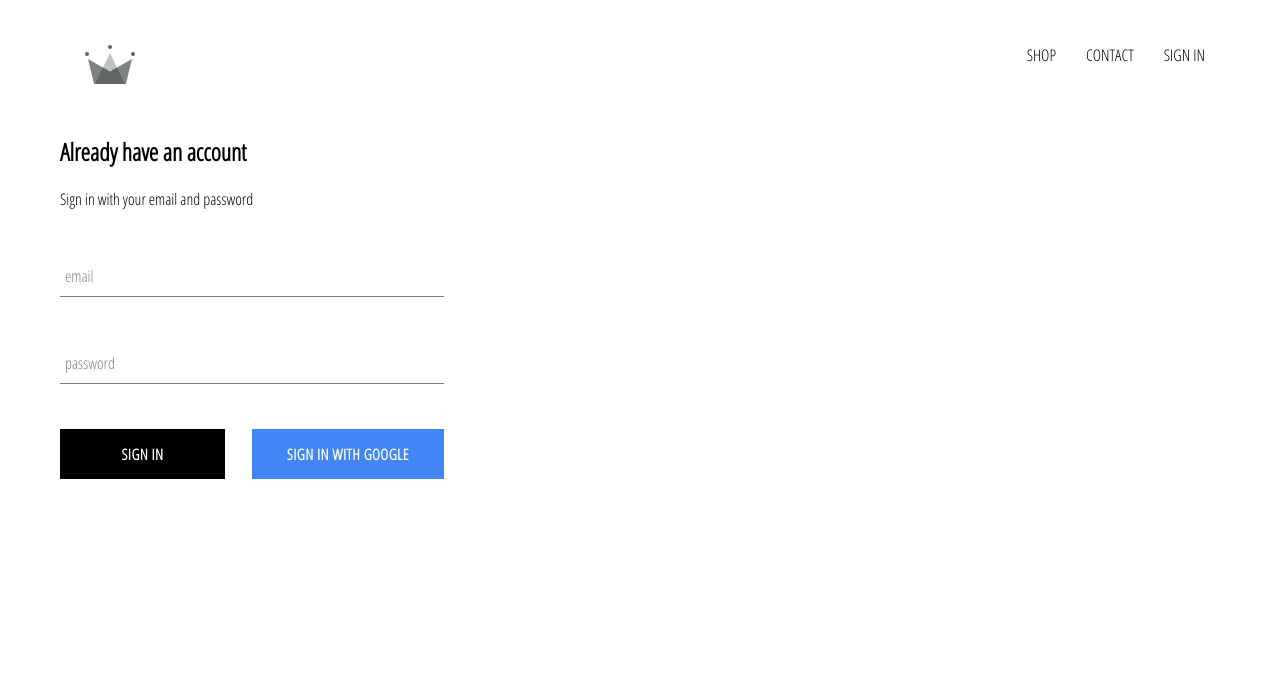
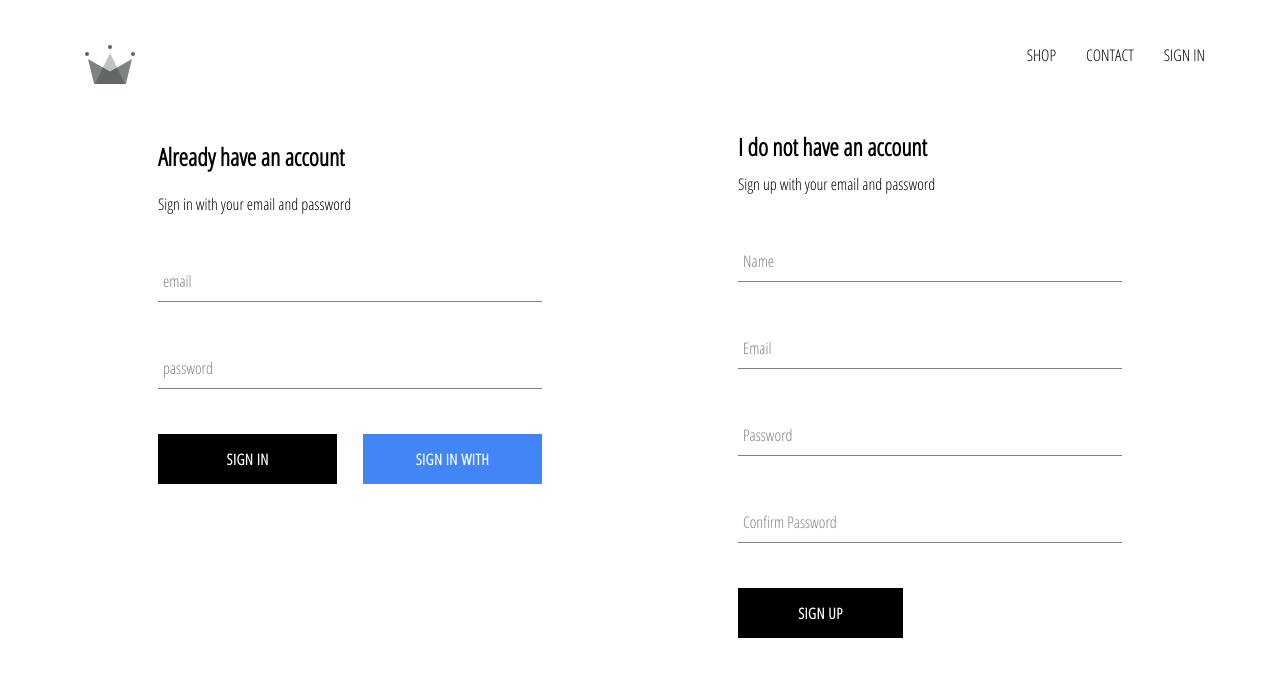
Before and after one commit to gabcamilo/crwn-clothing, a React (Create React App) app: page /signin in a window 1280 px wide. Shown: the top 676 px of the page. Built offline with nearby package versions, Linux system fonts and the light colour scheme; no server answers.

Commit message:
Finished sign-up with with email and password.

```diff
--- a/src/components/custom-button/CustomButton.jsx
+++ b/src/components/custom-button/CustomButton.jsx
@@ -2,8 +2,9 @@ import React from 'react'
 import './CustomButton.scss'
 
 const CustomButton = ({children, isGoogleSignIn, ...otherProps}) => {
+	const {customclass} = otherProps
 	return (
-		<button className={`${isGoogleSignIn ? 'google-sign-in' : ''} custom-button` }
+		<button className={`${isGoogleSignIn ? 'google-sign-in' : ''} custom-button ${customclass ? customclass : ''}`  }
 		{...otherProps}>
 			{children}
 		</button>
--- a/src/components/sign-in/SignIn.jsx
+++ b/src/components/sign-in/SignIn.jsx
@@ -35,8 +35,8 @@ export class SignIn extends Component {
 					<FormInput type="password" name="password" label="password" value={this.state.password} handleChange={this.handleChange} required/>
 
 					<div className="buttons">
-						<CustomButton type="submit">Sign in</CustomButton>
-						<CustomButton onClick={signInWithGoogle} isGoogleSignIn>Sign in with Google</CustomButton>
+						<CustomButton customclass="left-button" type="submit">Sign in</CustomButton>
+						<CustomButton customclass="right-button" onClick={signInWithGoogle} isGoogleSignIn>Sign in with Google</CustomButton>
 					</div>
 				</form>
 			</div>
--- a/src/components/sign-in/SignIn.scss
+++ b/src/components/sign-in/SignIn.scss
@@ -12,3 +12,14 @@
 	display: flex;
 	justify-content: space-between;
 }
+
+.custom-button {
+	flex: 1;
+}
+.left-button {
+	margin-right: 1vw;
+}
+
+.right-button {
+	margin-left: 1vw;
+}
--- /dev/null
+++ b/src/components/sign-up/SignUp.jsx
@@ -0,0 +1,108 @@
+import React, { Component } from 'react'
+
+import FormInput from '../form-input/FormInput'
+import CustomButton from '../custom-button/CustomButton'
+
+import { auth, createUserProfileDocument } from '../../firebase/firebase.utils'
+
+import './SignUp.scss'
+
+export class SignUp extends Component {
+	constructor(){
+		super();
+
+		this.state = {
+			displayName: '',
+			email: '',
+			password: '',
+			confirmPassword: ''
+		}
+	}
+
+handleSubmit = async (event) => {
+	event.preventDefault();
+	const { displayName, email, password, confirmPassword } = this.state;
+	if(password !== confirmPassword){
+		alert("passwords don't match");
+		return;
+	}
+
+	try {
+		const { user } = await auth.createUserWithEmailAndPassword(
+			email,
+			password
+		);
+
+		await createUserProfileDocument(user, {displayName});
+
+		this.setState({
+			displayName: '',
+			email: '',
+			password: '',
+			confirmPassword: ''
+		});
+
+	}catch (error){
+		console.error(error)
+	}
+
+}
+
+handleChange = (event) => {
+	const {name, value} = event.target;
+	this.setState({
+		[name]: value
+	});
+}
+
+	render() {
+		const { displayName, email, password, confirmPassword } = this.state;
+		return (
+			<div className="sign-up">
+				<h2 className="title">I do not have an account</h2>
+				<span>Sign up with your email and password</span>
+				<form onSubmit={this.handleSubmit} className="sign-up-form">
+					<FormInput
+						type="text"
+						name="displayName"
+						value={displayName}
+						onChange={this.handleChange}
+						label='Name'
+						required
+					/>
+
+					<FormInput
+						type="text"
+						name="email"
+						value={email}
+						onChange={this.handleChange}
+						label='Email'
+						required
+					/>
+
+					<FormInput
+						type="password"
+						name="password"
+						value={password}
+						onChange={this.handleChange}
+						label='Password'
+						required
+					/>
+
+					<FormInput
+						type="password"
+						name="confirmPassword"
+						value={confirmPassword}
+						onChange={this.handleChange}
+						label='Confirm Password'
+						required
+					/>
+					<CustomButton type='submit'>SIGN UP</CustomButton>
+				</form>
+
+			</div>
+		)
+	}
+}
+
+export default SignUp
--- /dev/null
+++ b/src/components/sign-up/SignUp.scss
@@ -0,0 +1,9 @@
+.sign-up {
+  display: flex;
+  flex-direction: column;
+  width: 30vw;
+
+  .title {
+    margin: 10px 0;
+  }
+}
--- a/src/pages/sign-in-and-sign-up/SignInAndSignUp.jsx
+++ b/src/pages/sign-in-and-sign-up/SignInAndSignUp.jsx
@@ -1,10 +1,14 @@
 import React from 'react'
 import SignIn from '../../components/sign-in/SignIn'
+import SignUp from '../../components/sign-up/SignUp'
+
+import './SignInAndSignUp.scss'
 
 const SignInAndSignUp = () => {
 	return (
 		<div className='sign-in-and-sign-up'>
 			<SignIn />
+			<SignUp />
 		</div>
 	)
 }
--- a/src/pages/sign-in-and-sign-up/SignInAndSignUp.scss
+++ b/src/pages/sign-in-and-sign-up/SignInAndSignUp.scss
@@ -0,0 +1,6 @@
+.sign-in-and-sign-up {
+  // width: 850px;
+  display: flex;
+  justify-content: space-around;
+  margin: 30px auto;
+}
```
